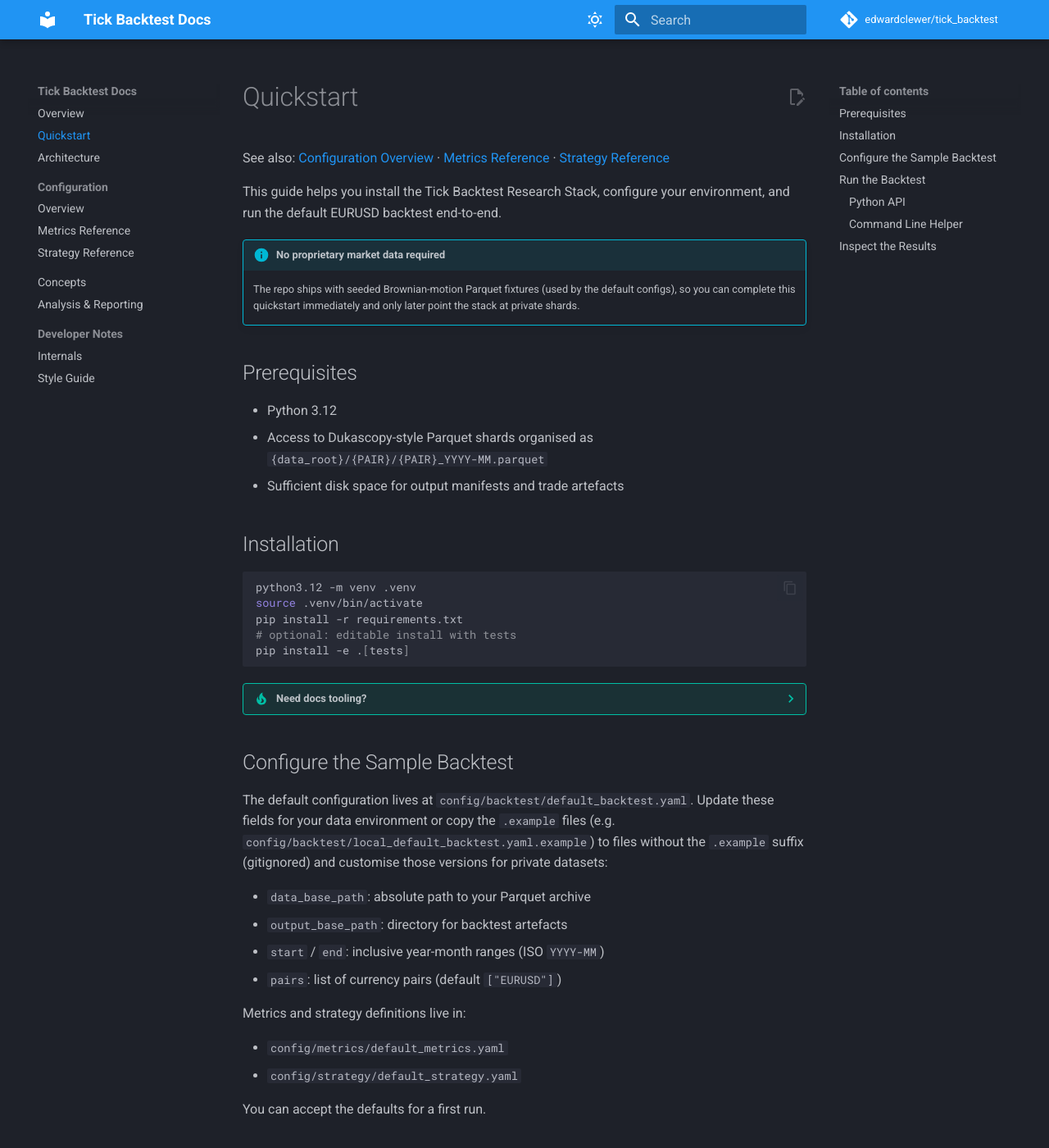
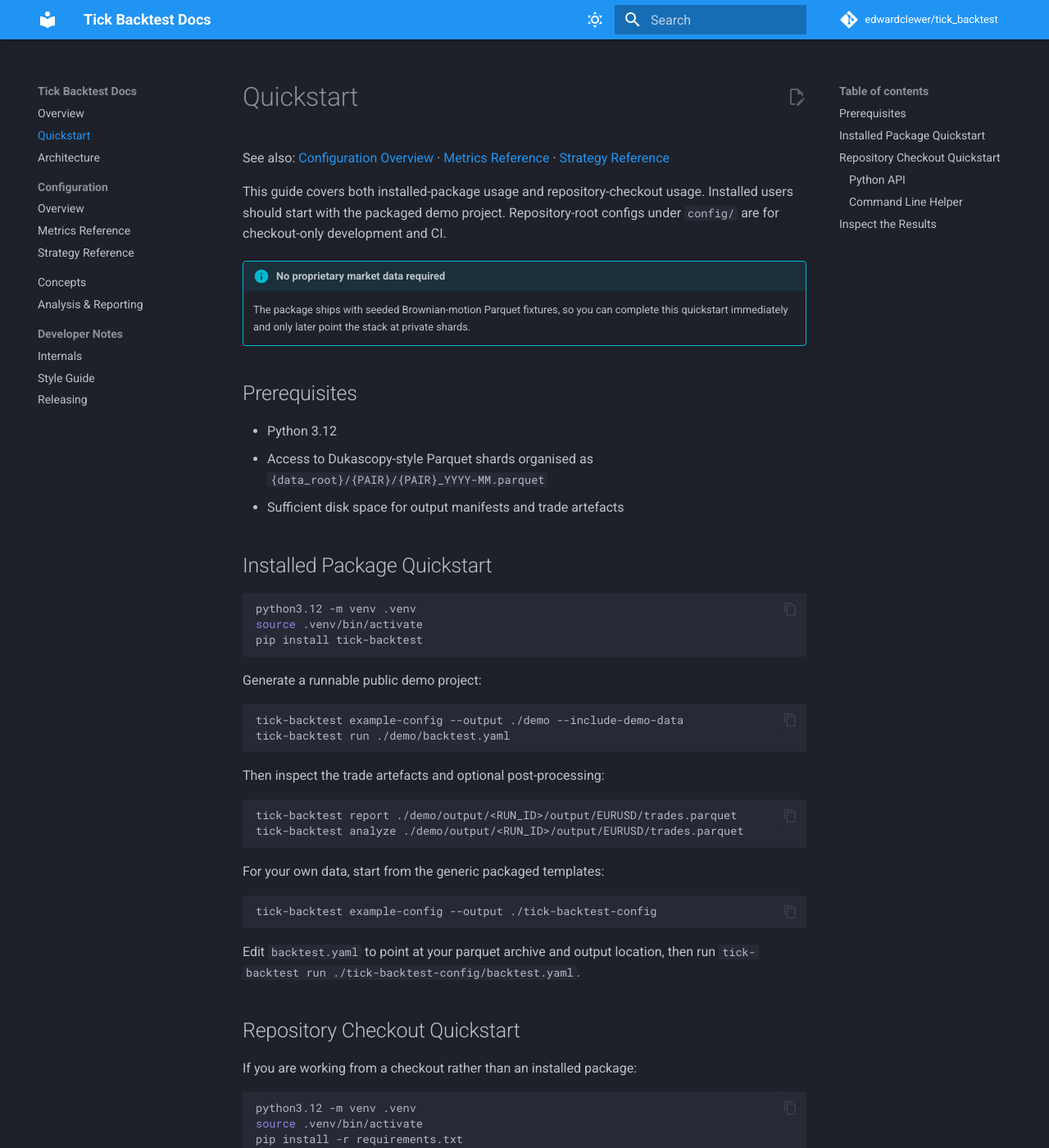
Before and after one commit to edwardclewer/tick_backtest, an MkDocs documentation site: the page built from docs/quickstart.md, in a window 1280 px wide and 1400 px high. Shown: the whole window at 82% size. Built offline with MkDocs 1.6.1 and Material for MkDocs 9.7.7, drawn with Linux system fonts in a browser that asks for light colours; comment, search, counter and statistics services are not loaded; some of the changed text lies outside the part shown.

Commit message:
Add release workflow and public package metadata

````diff
--- a/docs/quickstart.md
+++ b/docs/quickstart.md
@@ -18,10 +18,10 @@
 
 See also: [Configuration Overview](configs.md) · [Metrics Reference](configs/metrics.md) · [Strategy Reference](configs/strategy.md)
 
-This guide helps you install the Tick Backtest Research Stack, configure your environment, and run the default EURUSD backtest end-to-end.
+This guide covers both installed-package usage and repository-checkout usage. Installed users should start with the packaged demo project. Repository-root configs under `config/` are for checkout-only development and CI.
 
 !!! info "No proprietary market data required"
-    The repo ships with seeded Brownian-motion Parquet fixtures (used by the default configs), so you can complete this quickstart immediately and only later point the stack at private shards.
+    The package ships with seeded Brownian-motion Parquet fixtures, so you can complete this quickstart immediately and only later point the stack at private shards.
 
 ## Prerequisites
 
@@ -29,39 +29,64 @@
 - Access to Dukascopy-style Parquet shards organised as `{data_root}/{PAIR}/{PAIR}_YYYY-MM.parquet`
 - Sufficient disk space for output manifests and trade artefacts
 
-## Installation
+## Installed Package Quickstart
+
+```bash
+python3.12 -m venv .venv
+source .venv/bin/activate
+pip install tick-backtest
+```
+
+Generate a runnable public demo project:
+
+```bash
+tick-backtest example-config --output ./demo --include-demo-data
+tick-backtest run ./demo/backtest.yaml
+```
+
+Then inspect the trade artefacts and optional post-processing:
+
+```bash
+tick-backtest report ./demo/output/<RUN_ID>/output/EURUSD/trades.parquet
+tick-backtest analyze ./demo/output/<RUN_ID>/output/EURUSD/trades.parquet
+```
+
+For your own data, start from the generic packaged templates:
+
+```bash
+tick-backtest example-config --output ./tick-backtest-config
+```
+
+Edit `backtest.yaml` to point at your parquet archive and output location, then run `tick-backtest run ./tick-backtest-config/backtest.yaml`.
+
+## Repository Checkout Quickstart
+
+If you are working from a checkout rather than an installed package:
 
 ```bash
 python3.12 -m venv .venv
 source .venv/bin/activate
 pip install -r requirements.txt
-# optional: editable install with tests
 pip install -e .[tests]
 ```
 
 ??? tip "Need docs tooling?"
-    To build this documentation locally, also install the doc extras:
+    To build this documentation locally, also install the doc requirements:
     ```bash
     pip install -r requirements-docs.txt
     ```
 
-## Configure the Sample Backtest
-
-The default configuration lives at `config/backtest/default_backtest.yaml`. Update these fields for your data environment or copy the `.example` files (e.g. `config/backtest/local_default_backtest.yaml.example`) to files without the `.example` suffix (gitignored) and customise those versions for private datasets:
+Repository-root configs live under `config/` and are checkout-only development assets. The default backtest config lives at `config/backtest/default_backtest.yaml`. Update these fields for your data environment or copy the `.example` files (for example `config/backtest/local_default_backtest.yaml.example`) to files without the `.example` suffix and customise those versions for private datasets:
 
 - `data_base_path`: absolute path to your Parquet archive
 - `output_base_path`: directory for backtest artefacts
 - `start` / `end`: inclusive year-month ranges (ISO `YYYY-MM`)
-- `pairs`: list of currency pairs (default `["EURUSD"]`)
+- `pairs`: list of currency pairs
 
 Metrics and strategy definitions live in:
 
 - `config/metrics/default_metrics.yaml`
 - `config/strategy/default_strategy.yaml`
-
-You can accept the defaults for a first run.
-
-## Run the Backtest
 
 ### Python API
 
@@ -75,8 +100,7 @@
 ### Command Line Helper
 
 ```bash
-PYTHONPATH=src python scripts/run_backtest.py \
-  --config config/backtest/default_backtest.yaml
+tick-backtest run config/backtest/default_backtest.yaml
 ```
 
 Both entry points create a timestamped directory under `output/backtests/`.
--- a/mkdocs.yml
+++ b/mkdocs.yml
@@ -54,6 +54,7 @@
   - Developer Notes:
       - Internals: dev/internals.md
       - Style Guide: dev/style_guide.md
+      - Releasing: releasing.md
 markdown_extensions:
   - admonition
   - attr_list
````
Also changed, not shown: CHANGELOG.md (added, +18 -0 lines), README.md (+9 -0 lines), docs/releasing.md (added, +90 -0 lines), pyproject.toml (+25 -3 lines), 3 other files.
